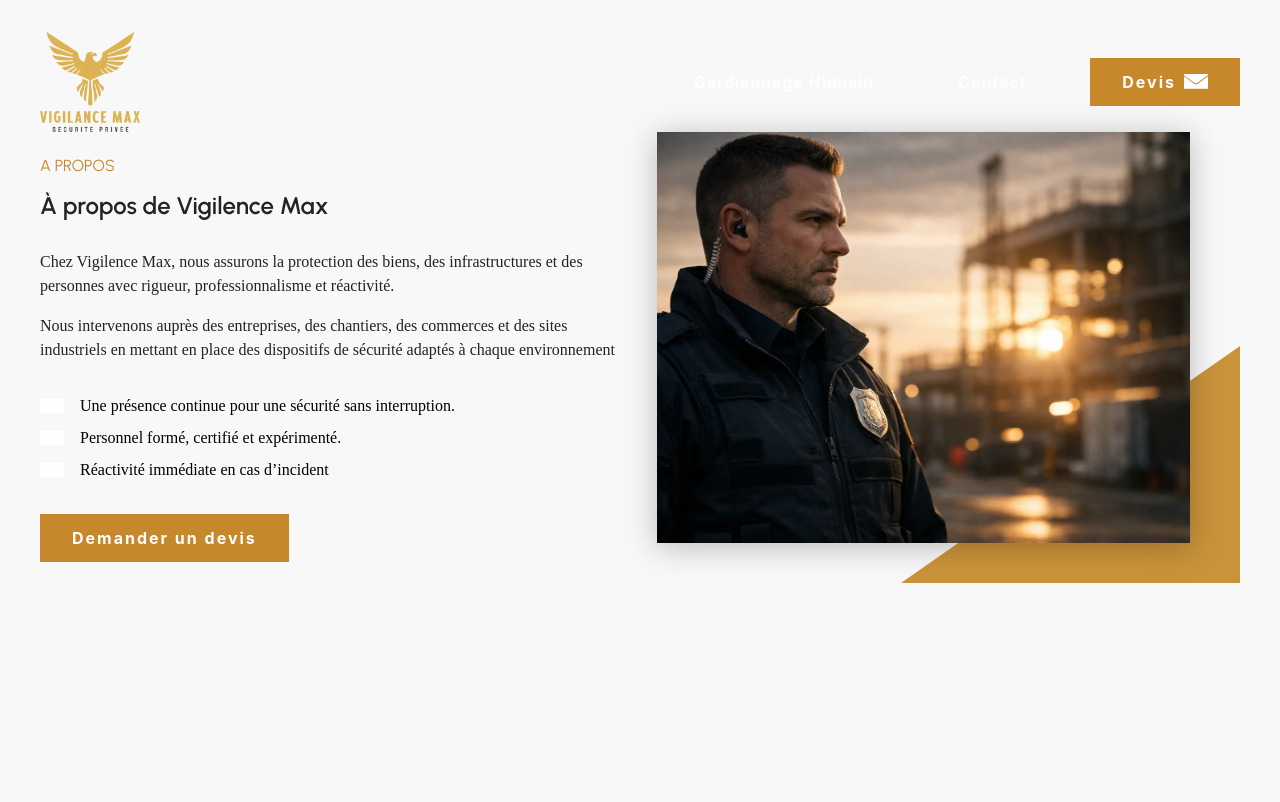
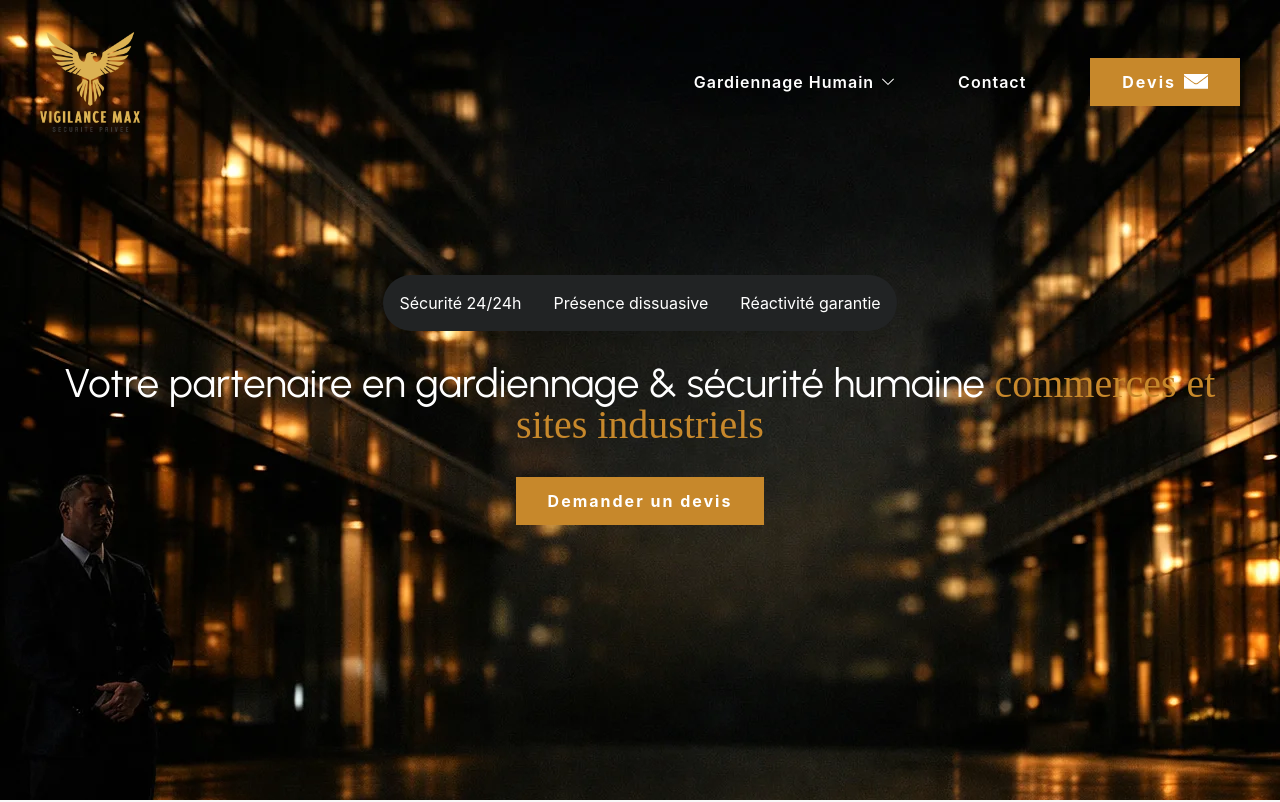
Before and after one commit to Logan-Bing/vigilance_max, a website built with Vite: page index.html in a window 1280 px wide. Shown: the top 802 px of the page. Built offline with nearby package versions, Linux system fonts and the light colour scheme.

Commit message:
finish home page

```diff
--- a/index.html
+++ b/index.html
@@ -18,7 +18,9 @@
   <script type="module" src="/src/router.js"></script>
 
   <template id="header-template">
-    <header class="container z-10 relative flex items-center justify-center pt-8 xl:justify-between">
+    <div class="relative">
+      <header
+        class="container w-full z-20 absolute left-0 right-0 flex items-center justify-center pt-8 xl:justify-between">
         <a href="/">
           <img src="./public/logos/fulllogo_transparent_nobuffer.png" class="w-14 cursor-pointer xl:w-25" alt="logo">
         </a>
@@ -64,9 +66,10 @@
           <span class="block h-0.5 bg-500-primary transition-all"></span>
         </div>
       </header>
+    </div>
     <!-- MOBILE NAV -->
     <div
-      class="mobile-nav fixed inset-0 bg-base-black text-base-white translate-x-full transition-transform duration-300 xl:hidden">
+      class="mobile-nav fixed z-10 inset-0 bg-base-black text-base-white translate-x-full transition-transform duration-300 xl:hidden">
       <nav class="h-full flex flex-col items-center justify-center text-center px-6">
         <div class="flex flex-col gap-6">
           <span class="text-3xl text-base-grey">gardiennage humain</span>
--- a/src/components/mediaBlock.js
+++ b/src/components/mediaBlock.js
@@ -42,7 +42,7 @@ export class mediaBlock extends HTMLElement {
       .join('');
 
     this.innerHTML = `
-      <div class="flex flex-col xl:flex-row items-center gap-8">
+      <div class="container flex flex-col xl:flex-row items-center gap-8">
 
         <!-- left block -->
         <div class="content-wrapper flex flex-col gap-8">
--- a/src/pages/home.js
+++ b/src/pages/home.js
@@ -2,7 +2,20 @@ import "../components/mediaBlock.js"
 
 export function Home() {
   return `
-    <section id=home class="container">
+    <section id=home class="flex flex-col gap-8 xl:gap-32">
+      <div class="flex items-center justify-center bg-[url(../../public/images/home.webp)] h-screen">
+        <div class="px-8 flex flex-col gap-8 items-center justify-center xl:max-w-7xl">
+          <div class="flex items-center justify-center bg-base-black rounded-full">
+            <ul class="flex gap-8 m-0 text-base-white p-4">
+              <li>Sécurité 24/24h</li>
+              <li>Présence dissuasive</li>
+              <li>Réactivité garantie</li>
+            </ul>
+          </div>
+          <h1 class="text-center text-base-white">Votre partenaire en gardiennage & sécurité humaine <span class="text-500-primary">commerces et sites industriels</span></h1>
+          <button class="btn-primary">Demander un devis </button>
+        </div>
+      </div>
       <media-block
           header-title="A propos"
           title="À propos de Vigilence Max"
```
Also changed, not shown: public/images/home.webp (added). Lines whose indentation alone changed are shown as unchanged.
